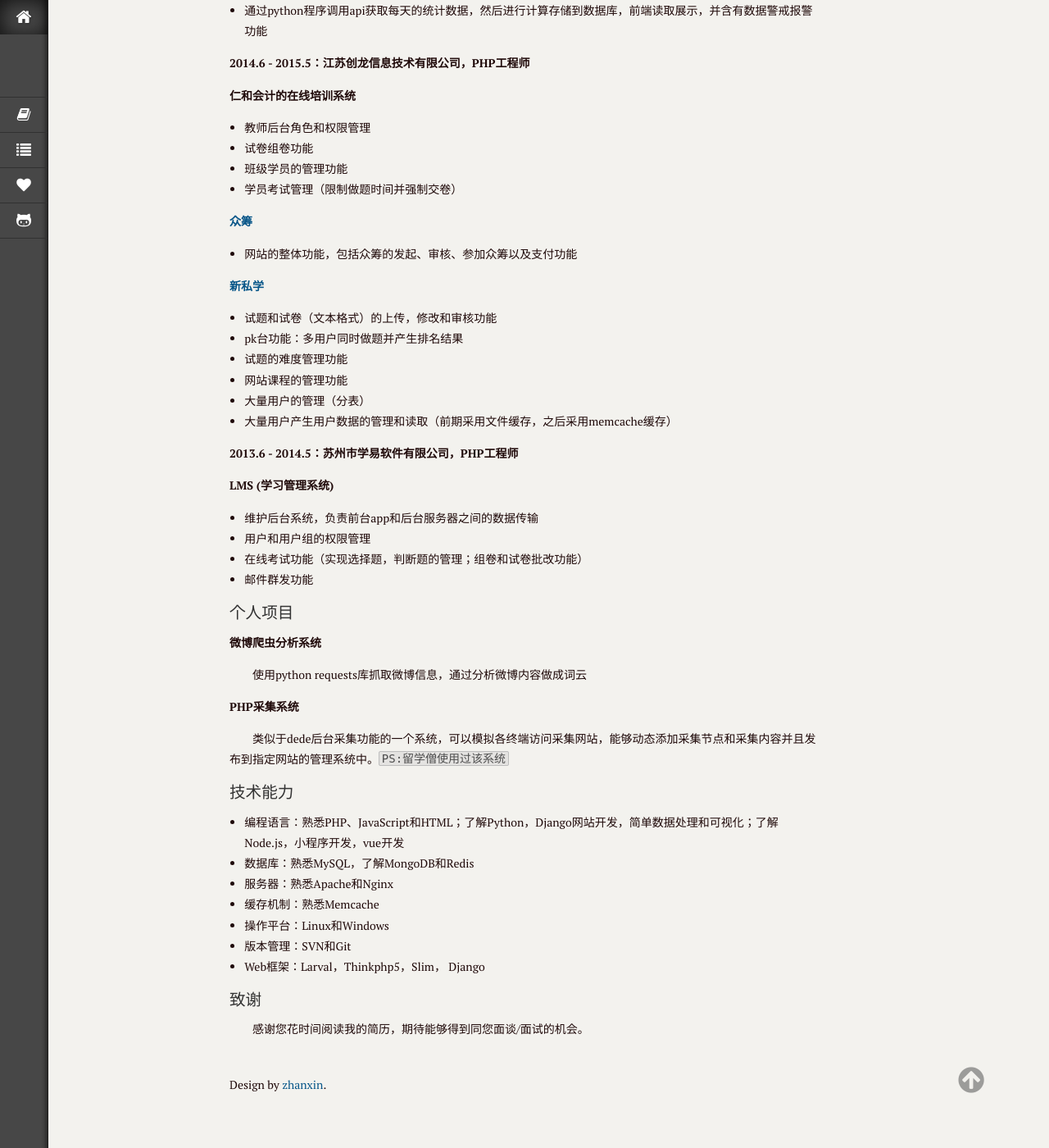
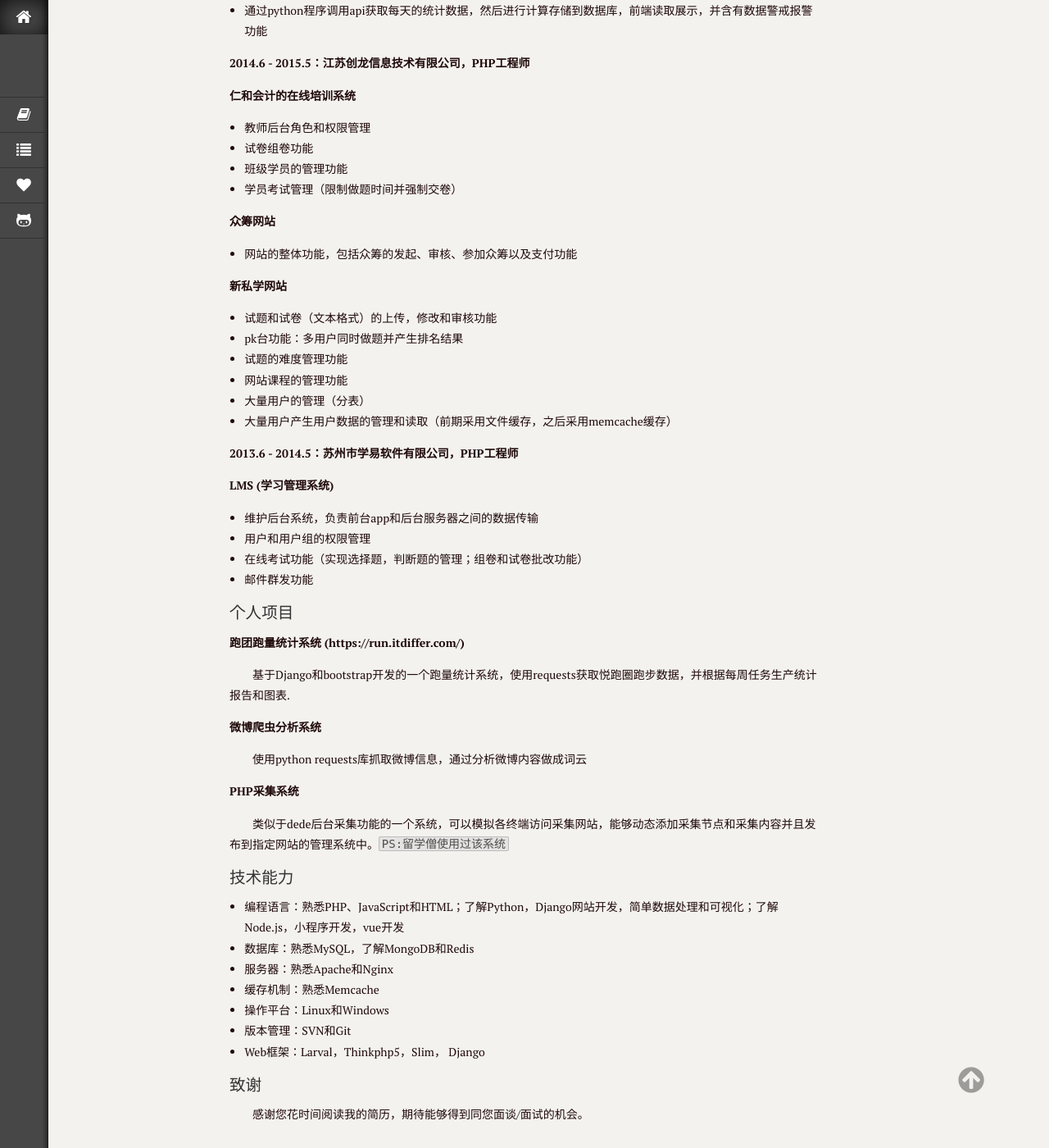
Before and after one commit to GitHubCuCu/dougaoyang.github.io, a Jekyll site: the page built from jl.md, in a window 1280 px wide and 1400 px high, scrolled down 845 px. Shown: the whole window at 82% size. Built offline with Jekyll 4.4.1, drawn with Linux system fonts in a browser that asks for light colours; our own code applies the rules of GitHub Pages for plain Markdown files.

Commit message:
Update jl.md

```diff
--- a/jl.md
+++ b/jl.md
@@ -50,11 +50,11 @@ __2014.6 - 2015.5：江苏创龙信息技术有限公司，PHP工程师__
 - 班级学员的管理功能
 - 学员考试管理（限制做题时间并强制交卷）
 
-*[众筹](http://zc.91360.org/)*
+*众筹网站*
 
 - 网站的整体功能，包括众筹的发起、审核、参加众筹以及支付功能
 
-*[新私学](http://www.xinsixue.com/)*
+*新私学网站*
 
 - 试题和试卷（文本格式）的上传，修改和审核功能
 - pk台功能：多用户同时做题并产生排名结果
@@ -74,6 +74,10 @@ __2013.6 - 2014.5：苏州市学易软件有限公司，PHP工程师__
 
 
 ### 个人项目
+*跑团跑量统计系统 (https://run.itdiffer.com/)*
+
+　　基于Django和bootstrap开发的一个跑量统计系统，使用requests获取悦跑圈跑步数据，并根据每周任务生产统计报告和图表.
+
 *微博爬虫分析系统*
 
 　　使用python requests库抓取微博信息，通过分析微博内容做成词云
```
